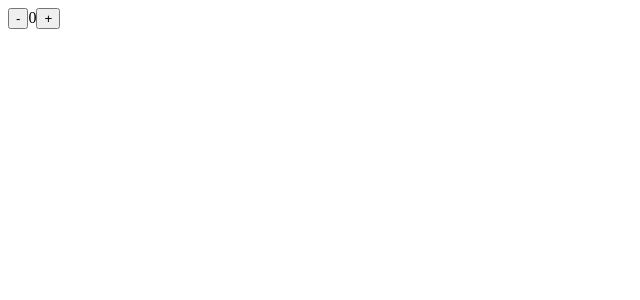
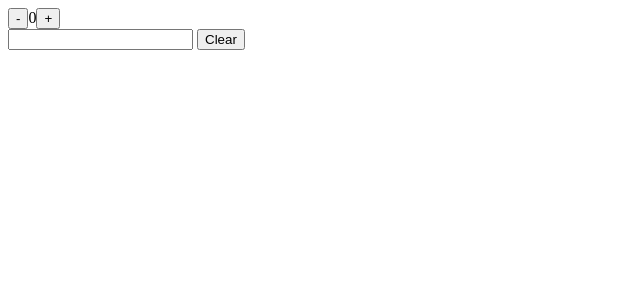
Before and after one commit to JoaoVitorcan/React-ts, a React (Vite) app in the folder vite-project/: page / in a window 1280 px wide. Shown: the top 300 px of the page, without its empty margins (0-640 px from the left). Built offline with nearby package versions, Linux system fonts and the light colour scheme; the HTML template or start-up script is replaced by a standard one.

Commit message:
Input component

```diff
--- a/vite-project/src/App.tsx
+++ b/vite-project/src/App.tsx
@@ -4,6 +4,7 @@ import './App.css'
 function App() {
 
 const [count, setCount] = useState(0)
+const [value, setValue] = useState('')
 
 const handleClickBack = () => {
   if (count > 0) {
@@ -28,6 +29,16 @@ const handleClickNext = () => {
           +
         </button>
       </div>
+      <div>
+        <input
+        value = {value} // o valor do input é o valor do state que ira ser aletrado para vazio
+        onChange={({target}) => setValue(target.value)}  //quando vc digitar no input, ele irá aleterar o valor do span
+        />
+        <span>{value}</span> {/* o valor do span será aleterado quando vc digitar no input */}
+        <button onClick={() => setValue('')}> {/* quando vc clicar no botão, o valor do input será alterado para vazio */}
+          Clear
+        </button>
+      </div>
     </>
   )
 }
```
